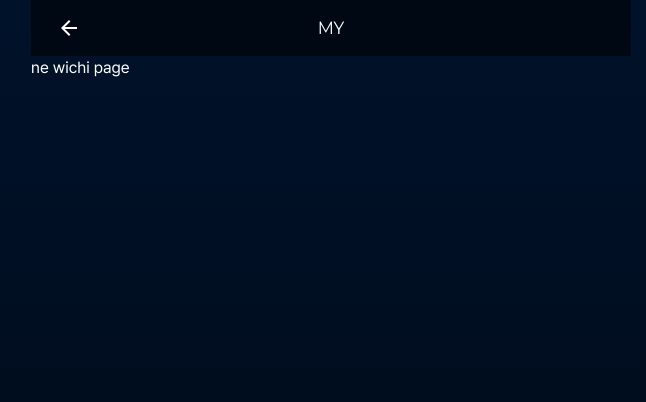
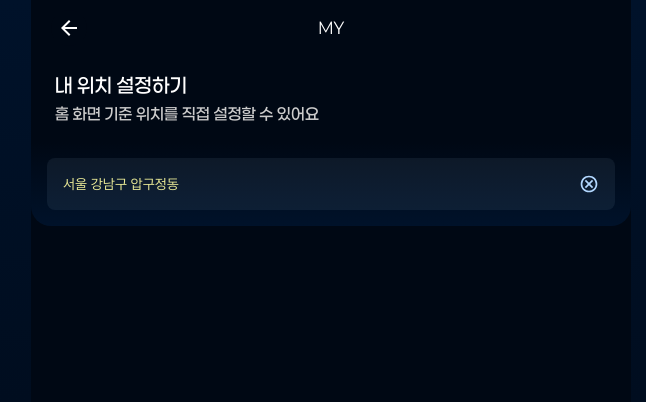
Before and after one commit to se-eun-park/StarCast, a React (Vite) app in the folder frontend/: page /mypage/location in a window 1280 px wide. Shown: the top 402 px of the page, without its empty margins (309-955 px from the left). Built offline with nearby package versions, Linux system fonts and the light colour scheme.

Commit message:
#44 design: 내 위치 설정하기 페이지 UI

```diff
--- a/frontend/src/pages/my/LocationSettingPage.tsx
+++ b/frontend/src/pages/my/LocationSettingPage.tsx
@@ -1,5 +1,88 @@
+import { SearchIcon, CancelIcon } from '@assets/svg'
+import { ArrowIcon } from '@assets/svg/calendar'
+import { useState } from 'react'
+
+const locationList = [
+  { address: '서울 강남구 신사동' },
+  { address: '서울 강남구 역삼동' },
+  { address: '서울 강남구 역삼동' },
+  { address: '서울 강남구 역삼동' },
+  { address: '서울 강남구 역삼동' },
+  { address: '서울 강남구 역삼동' },
+  { address: '서울 강남구 역삼동' },
+  { address: '서울 강남구 역삼동' },
+  { address: '서울 강남구 역삼동' },
+  { address: '서울 강남구 역삼동' },
+  { address: '서울 강남구 역삼동' },
+  { address: '서울 강남구 역삼동' },
+  { address: '서울 강남구 역삼동' },
+]
+
 const LocationSettingPage = () => {
-  return <div>ne wichi page</div>
+  const [address, setAddress] = useState('서울 강남구 압구정동')
+  const [isSearching, setIsSearching] = useState(true)
+
+  const handleOnChange = (e: React.ChangeEvent<HTMLInputElement>) => {
+    setAddress(e.target.value)
+  }
+
+  const handleOnClickAddress = (address: string) => {
+    setAddress(address)
+    setIsSearching(true)
+  }
+
+  const handleOnClickCancel = () => {
+    setAddress('')
+    setIsSearching(false)
+  }
+
+  return (
+    <div className='h-[calc(100dvh-56px)] w-full bg-bg-900 flex flex-col items-center'>
+      <div className='flex flex-col w-full px-6 py-4'>
+        <h1 className='mb-1 text-xl font-medium font-paperlogy'>내 위치 설정하기</h1>
+        <h2 className='font-medium font-paperlogy text-text-secondary'>
+          홈 화면 기준 위치를 직접 설정할 수 있어요
+        </h2>
+      </div>
+
+      <div className='relative flex items-center w-full p-4 bg-gradient900to800 rounded-b-2xl'>
+        <input
+          disabled={isSearching}
+          value={address}
+          onChange={handleOnChange}
+          type='text'
+          className='w-full py-4 pl-4 pr-12 text-sm rounded-lg bg-bg-50/7 text-text-primary focus:outline-primary-light focus:outline disabled:text-primary-light'
+        />
+
+        {isSearching ? (
+          <button onClick={handleOnClickCancel} className='absolute right-8'>
+            <CancelIcon className='w-5' />
+          </button>
+        ) : (
+          <button className='absolute right-8'>
+            <SearchIcon className='w-5' />
+          </button>
+        )}
+      </div>
+      {!isSearching && (
+        <div className='flex flex-col w-full px-8 overflow-y-auto'>
+          <h3 className='py-4 font-semibold border-b border-bg-50/20'>검색 결과</h3>
+          <div className='flex flex-col w-full overflow-y-auto divide-y scrollbar-hide divide-solid divide-bg-50/20'>
+            {locationList.map((location, index) => (
+              <button
+                key={index}
+                onClick={() => handleOnClickAddress(location.address)}
+                className='flex items-center justify-between px-2 py-4 hover:bg-bg-50/10'
+              >
+                <p className='text-sm font-medium'>{location.address}</p>
+                <ArrowIcon className='w-5 transform -rotate-90 fill-text-primary' />
+              </button>
+            ))}
+          </div>
+        </div>
+      )}
+    </div>
+  )
 }
 
 export default LocationSettingPage
```
